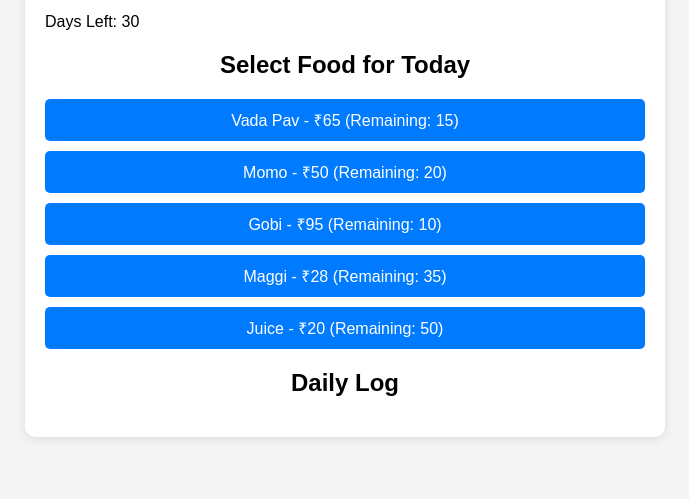
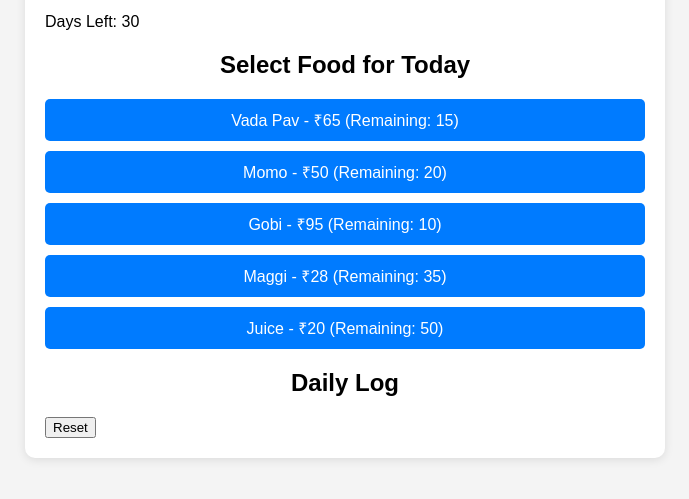
Before and after one commit to coder-glitche/foodApp, a plain HTML site: page index.html in a window 1280 px wide. Shown: the part 145-644 px from the top of the page, without its empty margins (295-984 px from the left). Drawn offline with Linux system fonts and the light colour scheme.

Commit message:
Update index.html

```diff
--- a/index.html
+++ b/index.html
@@ -22,6 +22,8 @@
         <ul id="logList">
             <!-- Log entries will appear here -->
         </ul>
+
+        <button id="resetButton" class="reset-btn">Reset</button>
     </div>
 
     <script src="/foodApp/app.js"></script>
```
